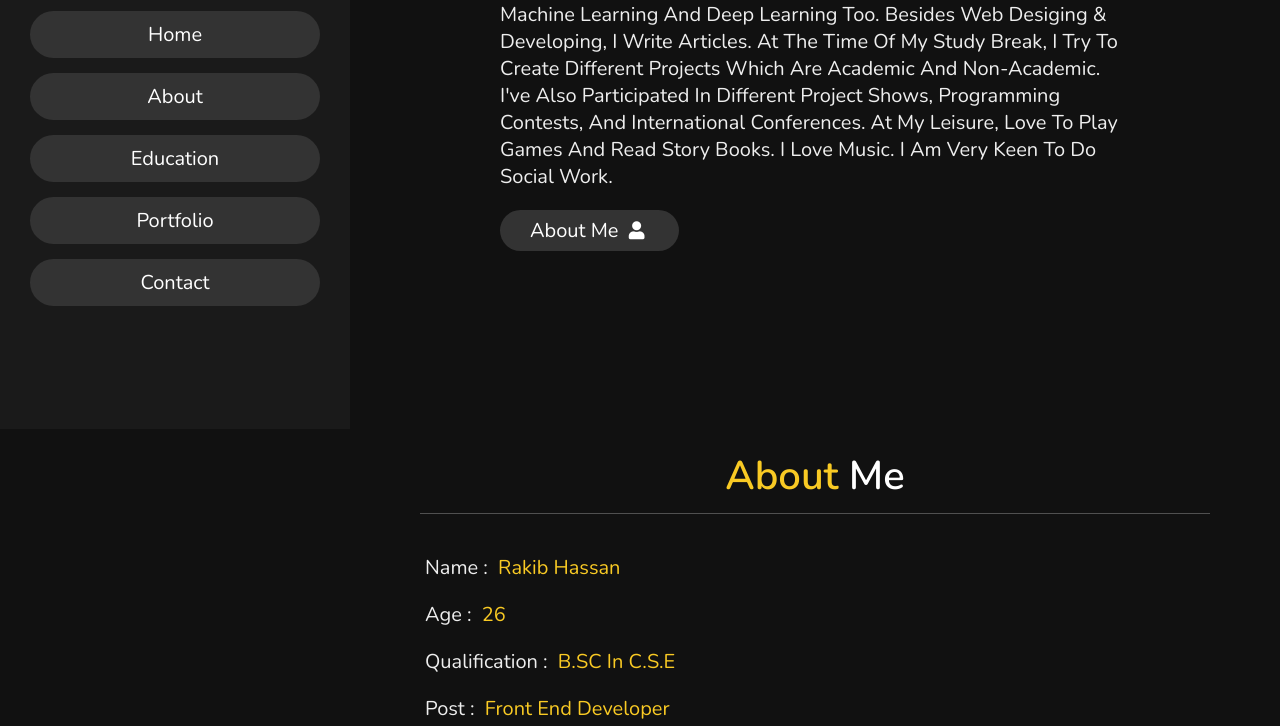
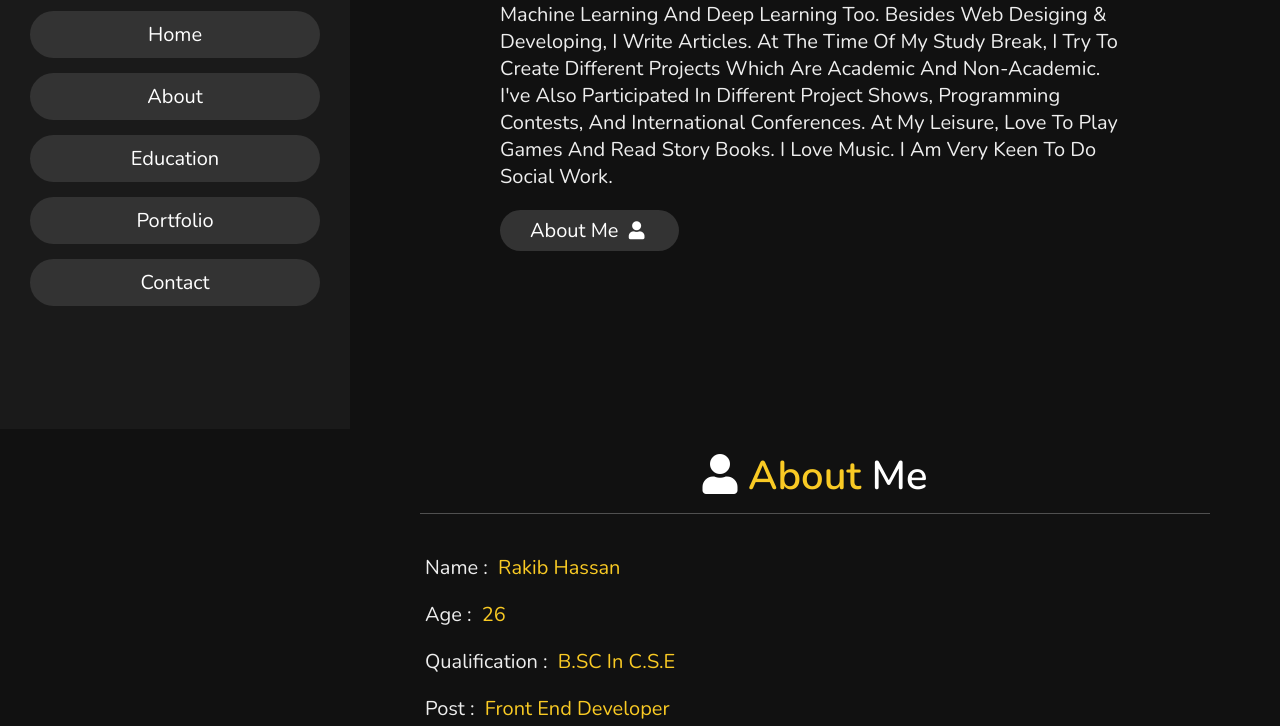
Before and after one commit to RAKIBHASSAN1/devoloper_profile, a plain HTML site: page index.html in a window 1280 px wide. Shown: the part 371-1097 px from the top of the page. Drawn offline with nearby package versions, Linux system fonts and the light colour scheme; files whose address does not match are found by name.

Commit message:
Update index.html

```diff
--- a/index.html
+++ b/index.html
@@ -58,7 +58,7 @@
 
 <section class="about" id="about">
 
-<h1 class="heading"> <span>about</span> me </h1>
+<h1 class="heading"><i class="fas fa-user"></i> <span>about</span> me </h1>
 
 <div class="row">
 
```
